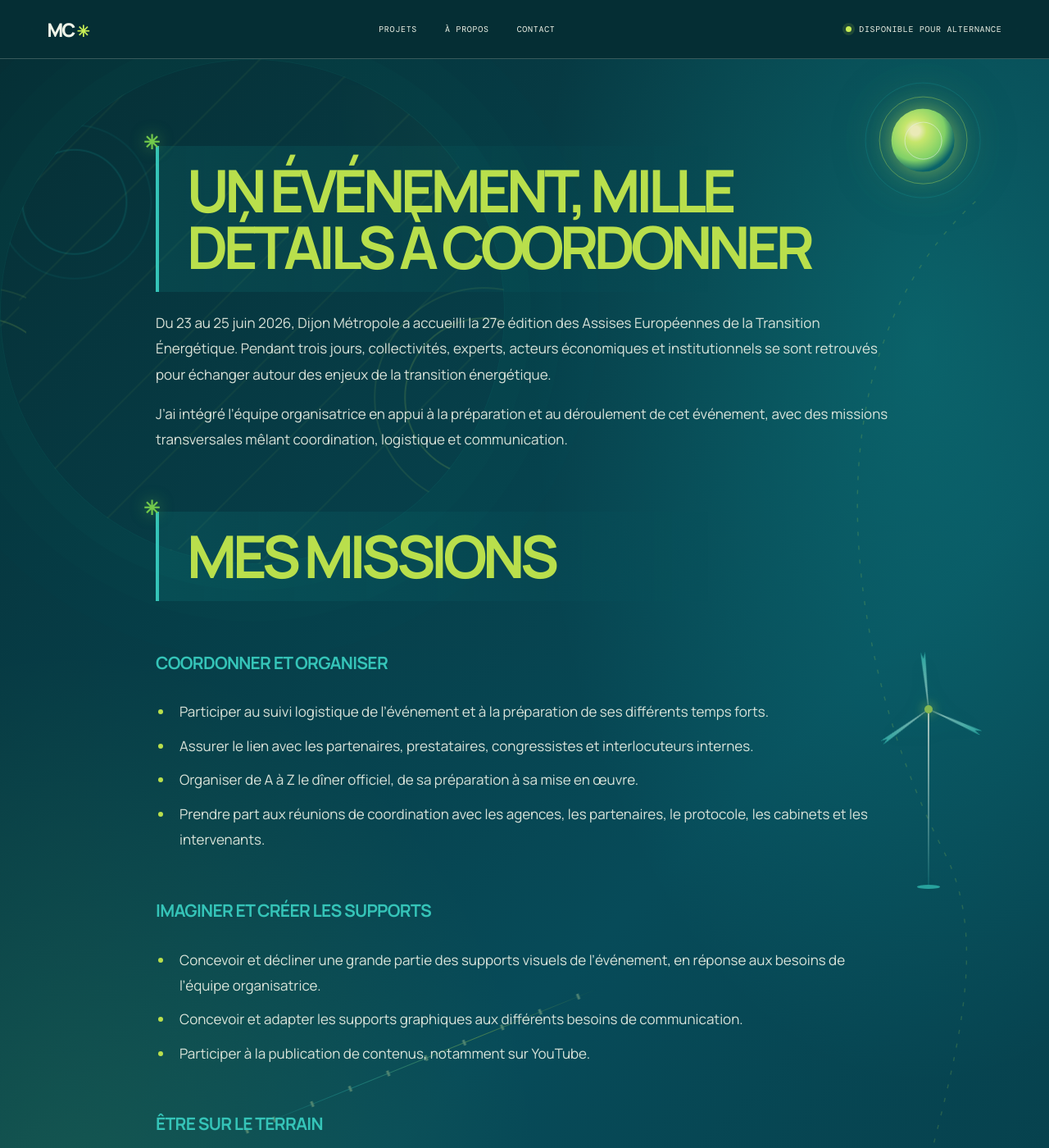
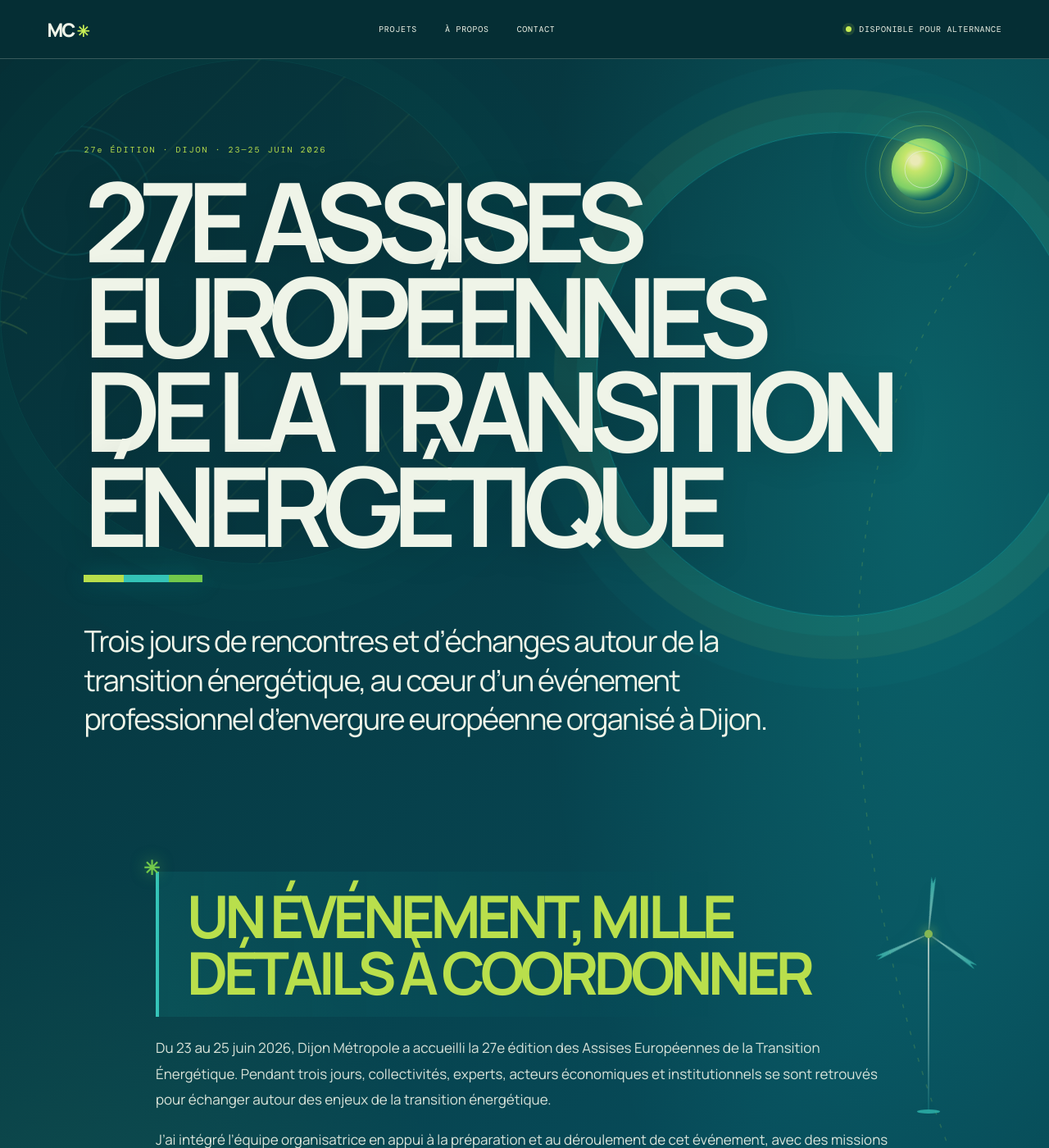
Before and after one commit to marie04caboche-source/portfolio, a Jekyll site: the page built from _projects/assises-transition-energetique.md, in a window 1280 px wide and 1400 px high. Shown: the whole window at 82% size. Built offline with Jekyll 4.4.1, drawn with Linux system fonts in a browser that asks for light colours.

Commit message:
Restore Assises project title and intro

```diff
--- a/assets/css/style.css
+++ b/assets/css/style.css
@@ -1112,3 +1112,7 @@ body:has(.assises-world) .nav-availability i { background: var(--a-lime); box-sh
   background: var(--pink);
   color: var(--ink);
 }
+
+
+/* Restore the Assises project title: the legacy campaign layout hid the standard hero. */
+.assises-world .detail-hero { display: block; }
```
